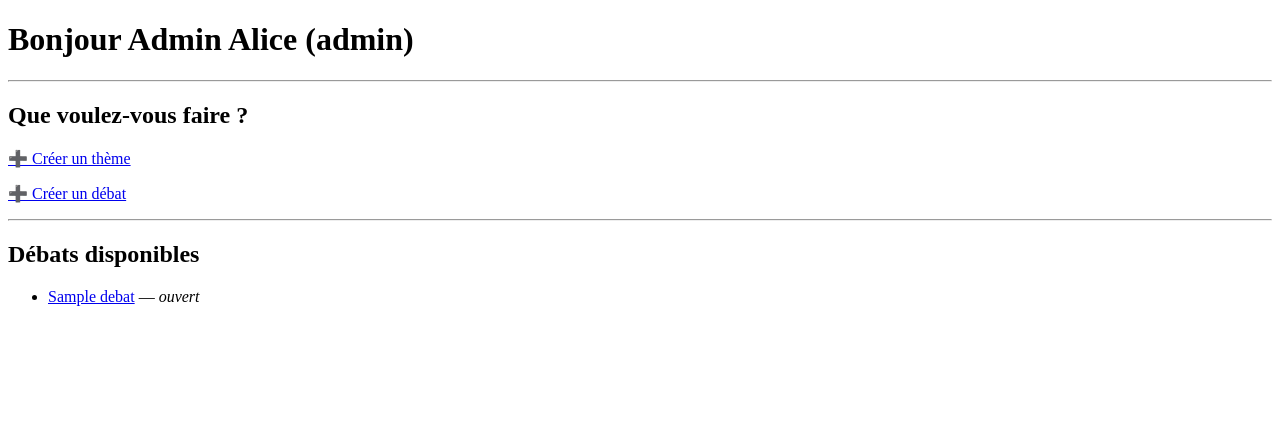
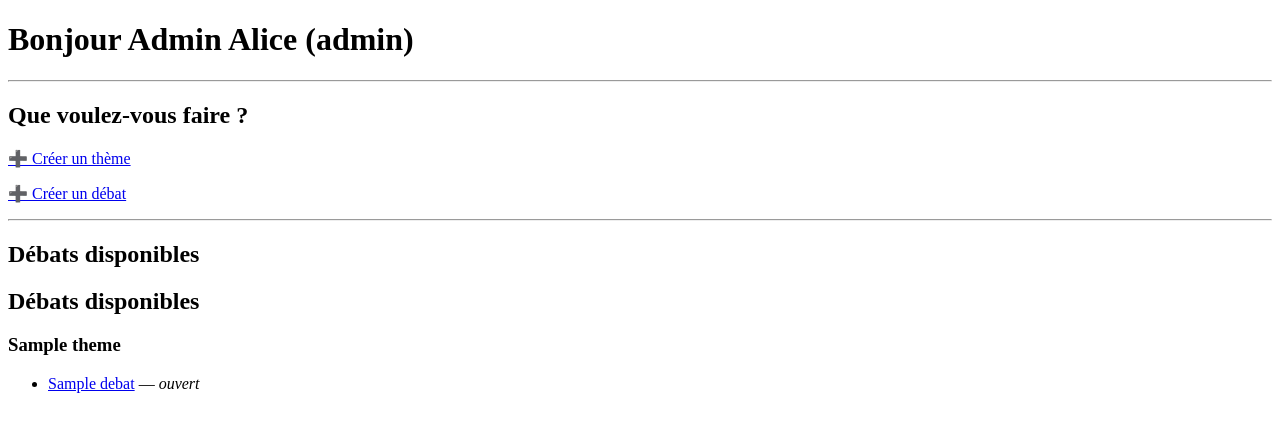
Before and after one commit to nadineiyapri/plateforme_de_d-liberation, a Flask app: page /accueil in a window 1280 px wide. Shown: the top 432 px of the page. Run offline with Flask 3, Linux system fonts and the light colour scheme; a user stored in the database is signed in; tables that the repository leaves empty hold one stand-in row (values such as "Sample post").

Commit message:
Edit accueil.html afficher sur la page d'accueil de sorte à voir les debats en fonction des themes

```diff
--- a/templates/accueil.html
+++ b/templates/accueil.html
@@ -20,9 +20,12 @@
 
 <h2>Débats disponibles</h2>
 
-{% if debats %}
+<h2>Débats disponibles</h2>
+{%for theme in themes%}
+    <h3>{{ theme.nom_theme }}</h3>
+    {% if theme.debats %}
         <ul>
-    {% for d in debats %}
+        {% for d in theme.debats %}
             <li>
                 <a href="/debat/{{ d.id_debat }}">{{ d.titre }}</a>
                 — <em>{{ d.statut }}</em>
@@ -32,6 +35,7 @@
     {% else %}
         <p>Aucun débat pour l'instant.</p>
     {% endif %}
+{% endfor %}
 
 </body>
 </html>
```
Lines whose indentation alone changed are shown as unchanged.
